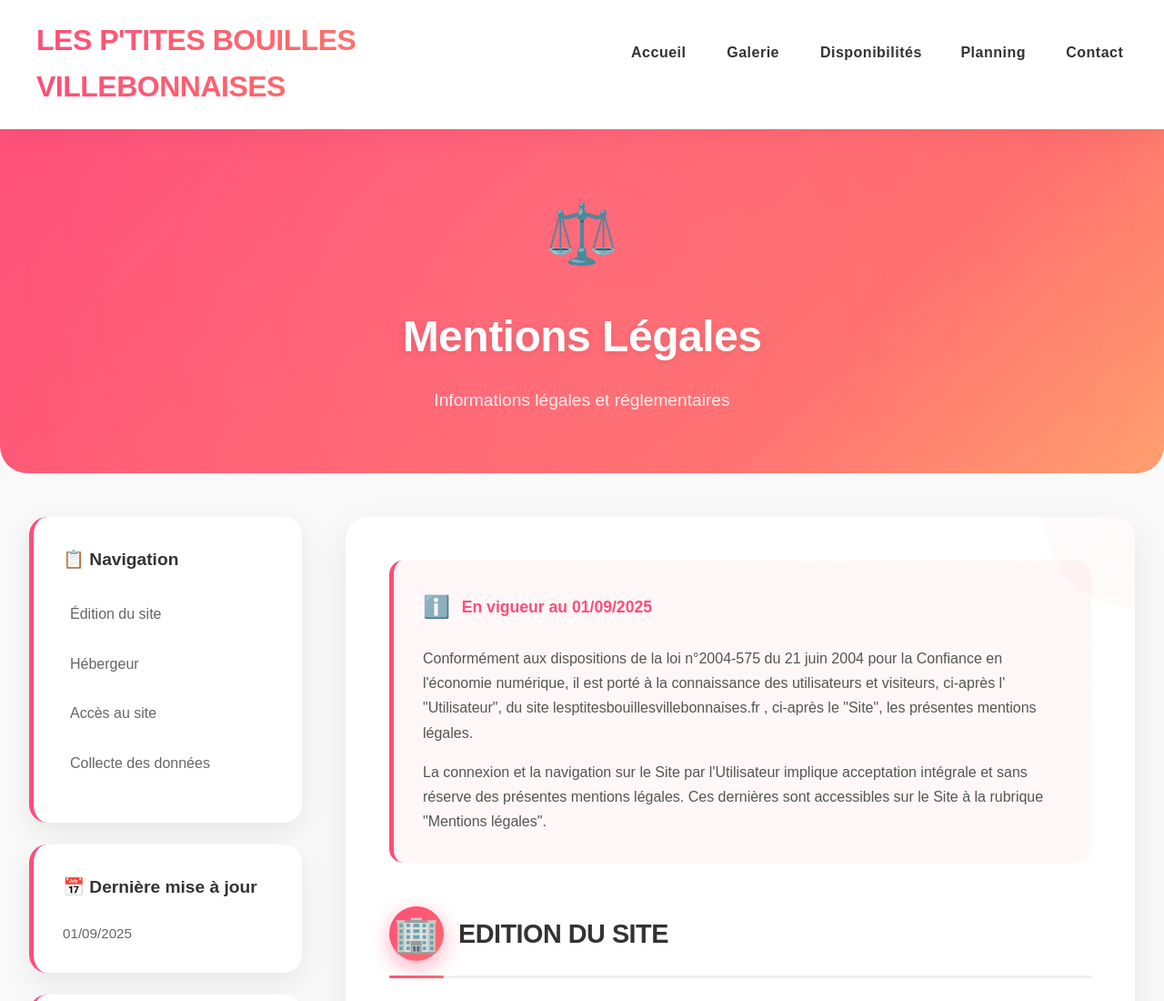
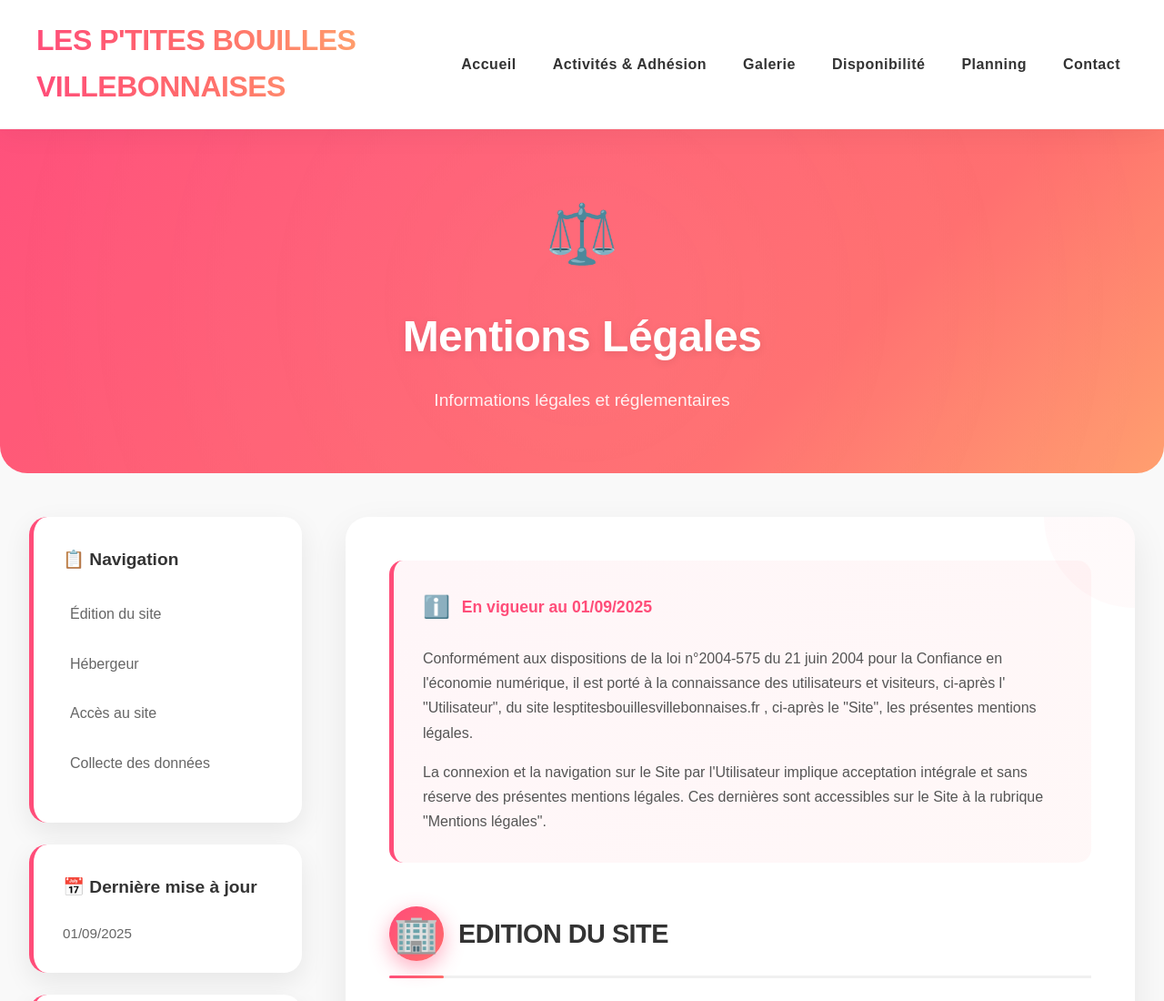
Before and after one commit to Arthur-91140/Site-Bouille, a plain HTML site: page pages/mention-legale.html in a window 1280 px wide. Shown: the top 1100 px of the page at 91% size. Drawn offline with Linux system fonts and the light colour scheme.

Commit message:
fix: Navbar in consequence to the add of activite page

```diff
--- a/pages/mention-legale.html
+++ b/pages/mention-legale.html
@@ -10,15 +10,17 @@
 <body>
     <header>
         <div class="logo">
-            <h1>Les p'tites bouilles villebonnaises</h1>
+            <h1>Les p'tites bouilles</h1>
+            <h1>villebonnaises</h1>
         </div>
         <nav>
             <ul>
                 <li><a href="../index.html">Accueil</a></li>
-                <li><a href="gallery.html">Galerie</a></li>
-                <li><a href="disponibilite.html">Disponibilités</a></li>
-                <li><a href="agenda.html">Planning</a></li>
-                <li><a href="contact.html">Contact</a></li>
+                <li><a href="./activites.html">Activités & Adhésion</a></li>
+                <li><a href="./gallery.html">Galerie</a></li>
+                <li><a href="./disponibilite.html">Disponibilité</a></li>
+                <li><a href="./agenda.html">Planning</a></li>
+                <li><a href="./contact.html">Contact</a></li>
             </ul>
         </nav>
     </header>
--- a/styles/styles.css
+++ b/styles/styles.css
@@ -71,7 +71,7 @@ header nav ul {
 }
 
 header nav ul li {
-    margin-left: 2rem;
+    margin-left: 1.5rem;
 }
 
 header nav ul li a {
```
Also changed, not shown: index.html (+2 -1 lines), pages/activites.html (+3 -2 lines), pages/agenda.html (+4 -2 lines), pages/contact.html (+3 -1 lines), pages/disponibilite.html (+4 -2 lines), pages/gallery.html (+4 -2 lines).
